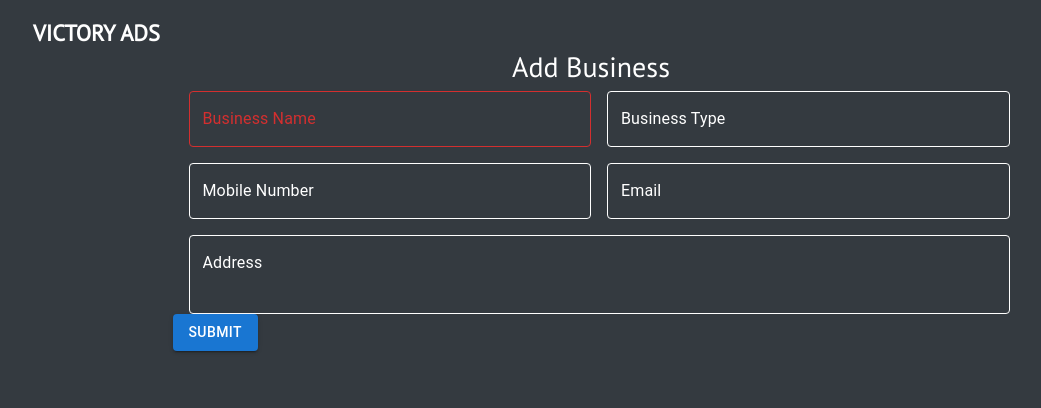
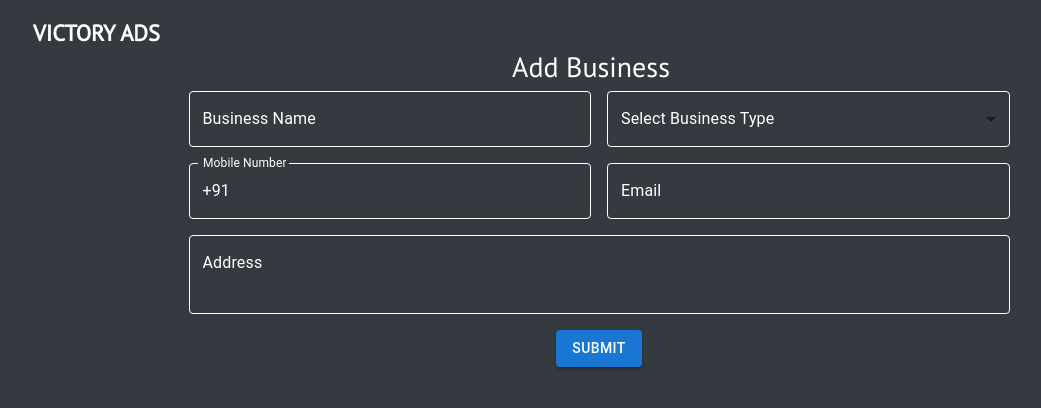
Before and after one commit to dasavarambharadwaj/victory-ads-ui, a React (Create React App) app: page /create in a window 1280 px wide. Shown: the top 408 px of the page, without its empty margins (49-1090 px from the left). Built offline with nearby package versions, Linux system fonts and the light colour scheme.

Commit message:
add form validation

```diff
--- a/src/pages/AddBusiness/index.js
+++ b/src/pages/AddBusiness/index.js
@@ -1,42 +1,66 @@
-import { TextField, Button, Box, Grid, Paper } from "@mui/material";
+import {
+  TextField,
+  Button,
+  Box,
+  Grid,
+  Paper,
+  InputAdornment,
+  MenuItem,
+} from "@mui/material";
 import { styled } from "@mui/material/styles";
 
 import { useState } from "react";
 
+const businessTypes = [
+  {
+    value: "Groceries",
+  },
+  {
+    value: "Hospital",
+  },
+  {
+    value: "Gym",
+  },
+  {
+    value: "others",
+  },
+];
+
 function AddBusiness() {
   const [businessName, setBusinessName] = useState("");
-  const [businessType, setBusinessType] = useState("");
+  // const [businessType, setBusinessType] = useState("");
   const [mobileNumber, setMobileNumber] = useState("");
   const [email, setEmail] = useState("");
   const [address, setAddress] = useState("");
-  const [errors, setErrors] = useState({ err: "" });
+  const [errors, setErrors] = useState({});
 
   const handleSubmit = (e) => {
     e.preventDefault();
+
     if (businessName === "") {
       let err = errors;
       err.businessName = "value is required";
     }
     console.log("hello");
 
-    const customer = {
-      businessName,
-      businessType,
-      mobileNumber,
-      email,
-      address,
-    };
+    // const customer = {
+    //   businessName,
+    //   businessType,
+    //   mobileNumber,
+    //   email,
+    //   address,
+    // };
   };
-  const checkRequiredValidations = (value, key) => {
-    const err = errors;
-    if (value === "") {
-      err[key] = "value is required";
-      setErrors(err);
-    } else {
-      err[key] = "";
-      setErrors(err);
-    }
-  };
+  // const checkRequiredValidations = (value, key) => {
+  //   const err = errors;
+  //   if (value === "") {
+  //     err[key] = "value is required";
+  //     setErrors(err);
+  //   } else {
+  //     err[key] = "";
+  //     setErrors(err);
+  //   }
+  // };
   return (
     <>
       <h3 className="text-center">Add Business</h3>
@@ -53,18 +77,31 @@ function AddBusiness() {
         >
           <Grid item xs={12} md={6}>
             <TextField
-              autoCompleteOff
-              error={errors["businessName"] !== ""}
+              // error={errors["businessName"] !== ""}
+              error={Boolean(errors?.businessName)}
+              helperText={errors?.businessName}
               id="outlined-basic"
               className="white-field w-100"
               label="Business Name"
               variant="outlined"
               name="businessName"
               value={businessName}
-              helperText={errors.businessName}
+              // helperText={errors.businessName}
+              // onChange={(e) => {
+              //   setErrors("");
+              //   setBusinessName(e.target.value);
+              //   // checkRequiredValidations(e.target.value, e.target.name);
+              // }}
               onChange={(e) => {
+                setErrors("");
                 setBusinessName(e.target.value);
-                checkRequiredValidations(e.target.value, e.target.name);
+                const reg = new RegExp(/^[a-zA-Z'-]+$/).test(e.target.value);
+                console.log(reg);
+                if (!reg) {
+                  setErrors({ businessName: "please enter a  correct name" });
+                  console.log(e.target.value);
+                }
+                // checkRequiredValidations(e.target.value, e.target.name);
               }}
             />
           </Grid>
@@ -72,36 +109,87 @@ function AddBusiness() {
             <TextField
               // error
               id="outlined-basic"
-              label="Business Type"
+              // label="Business Type"
+              select
+              label="Select Business Type"
               variant="outlined"
               className="white-field w-100"
               name="businessType"
-              value={businessType}
-              onChange={(e) => setBusinessType(e.target.value)}
+              // value={businessType}
+              // onChange={(e) => setBusinessType(e.target.value)}
+            >
+              {businessTypes.map((option) => (
+                <MenuItem value={option.value} className="white-field">
+                  {option.value}
+                </MenuItem>
+              ))}
+            </TextField>
+          </Grid>
+          <Grid item xs={12} md={6}>
+            <TextField
+              // error
+              error={Boolean(errors?.mobileNumber)}
+              helperText={errors?.mobileNumber}
+              id="outlined-basic"
+              className="white-field w-100"
+              label="Mobile Number"
+              variant="outlined"
+              // type="number"
+              value={mobileNumber}
+              InputProps={{
+                startAdornment: (
+                  <InputAdornment position="start" className="white-field">
+                    +91
+                  </InputAdornment>
+                ),
+              }}
+              onChange={(e) => {
+                setErrors({ mobileNumber: "" });
+                setMobileNumber(e.target.value);
+                const reg = new RegExp(/^\d*$/).test(e.target.value);
+                console.log(reg);
+                if (!reg) {
+                  setErrors({ mobileNumber: "please enter a  correct number" });
+                  console.log(e.target.value);
+                }
+                // checkRequiredValidations(e.target.value, e.target.name);
+              }}
             />
           </Grid>
           <Grid item xs={12} md={6}>
             <TextField
               // error
-
-              id="outlined-basic"
-              className="white-field w-100"
-              label="Mobile Number"
-              variant="outlined"
-              type="number"
-              value={mobileNumber}
-              onChange={(e) => setMobileNumber(e.target.value)}
-            />
-          </Grid>
-          <Grid item xs={12} md={6}>
-            <TextField
-              // error
+              error={Boolean(errors?.email)}
+              helperText={errors?.email}
               id="outlined-basic"
               className="white-field w-100"
               label="Email"
+              name="email"
               variant="outlined"
               value={email}
-              onChange={(e) => setEmail(e.target.value)}
+              onChange={(e) => {
+                setErrors("");
+                setEmail(e.target.value);
+                // const reg = new RegExp(
+                //   /^\w+([\.-]?\w+)*@\w+([\.-]?\w+)*(\.\w{2,3})+$/
+                // ).test(e.target.value);
+                // console.log(reg);
+                // if (!reg) {
+                //   setErrors({ email: "please enter a correct Email" });
+                //   console.log(e.target.value);
+                // }
+                // checkRequiredValidations(e.target.value, e.target.name);
+              }}
+              onBlur={(e) => {
+                const reg = new RegExp(
+                  /^\w+([\.-]?\w+)*@\w+([\.-]?\w+)*(\.\w{2,3})+$/
+                ).test(e.target.value);
+                console.log(reg);
+                if (!reg) {
+                  setErrors({ email: "please enter a correct Email" });
+                  console.log(e.target.value);
+                }
+              }}
             />
           </Grid>
           <Grid item xs={12} md={12}>
@@ -118,9 +206,14 @@ function AddBusiness() {
               onChange={(e) => setAddress(e.target.value)}
             />
           </Grid>
-          <Button variant="contained" color="primary" type="submit">
-            Submit
-          </Button>
+          <Grid item md={12} className="text-center">
+            {/* <div className="d-flex justify-content-center"> */}
+            <Button variant="contained" color="primary" type="submit">
+              Submit
+            </Button>
+          </Grid>
+
+          {/* </div> */}
         </Grid>
       </form>
     </>
--- a/src/styles/main.scss
+++ b/src/styles/main.scss
@@ -8,7 +8,7 @@
   font-size: 1.8rem !important;
 }
 .fs-4 {
-    font-size: 2.0rem !important;
+  font-size: 2rem !important;
 }
 .fs-5 {
   font-size: 2.2rem !important;
@@ -17,6 +17,8 @@
   font-size: 2.4rem !important;
 }
 .white-field {
+  p,
+  div,
   input {
     color: white;
   }
```
Lines whose indentation alone changed are shown as unchanged.
